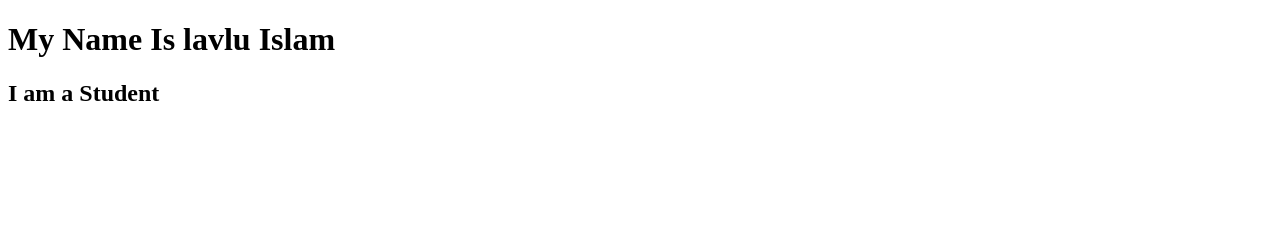
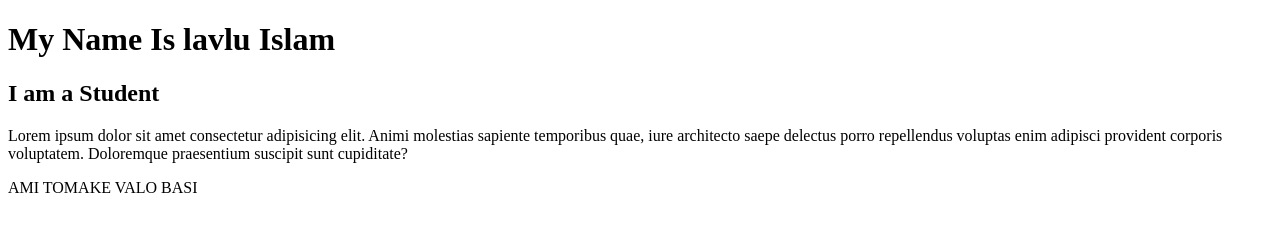
Before and after one commit to mdlavlu51/my-second-repo, a plain HTML site: page index.html in a window 1280 px wide. Drawn offline with Linux system fonts and the light colour scheme.

Commit message:
added Hearded

```diff
--- a/index.html
+++ b/index.html
@@ -9,5 +9,7 @@
 <body>
     <h1> My Name Is lavlu Islam</h1>
     <h2> I am a Student</h2>
+    <p> Lorem ipsum dolor sit amet consectetur adipisicing elit. Animi molestias sapiente temporibus quae, iure architecto saepe delectus porro repellendus voluptas enim adipisci provident corporis voluptatem. Doloremque praesentium suscipit sunt cupiditate?</p>
+    <p> AMI TOMAKE VALO BASI</p>
 </body>
 </html>
```
